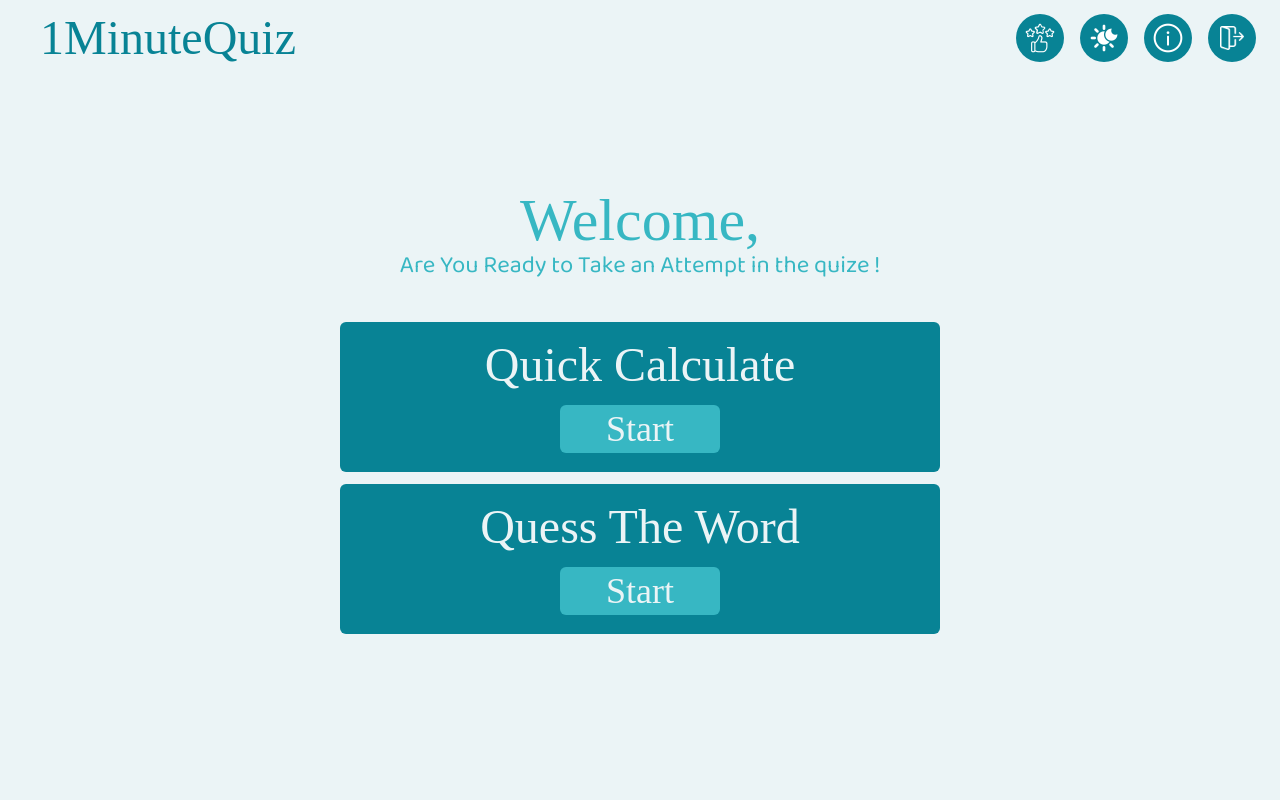
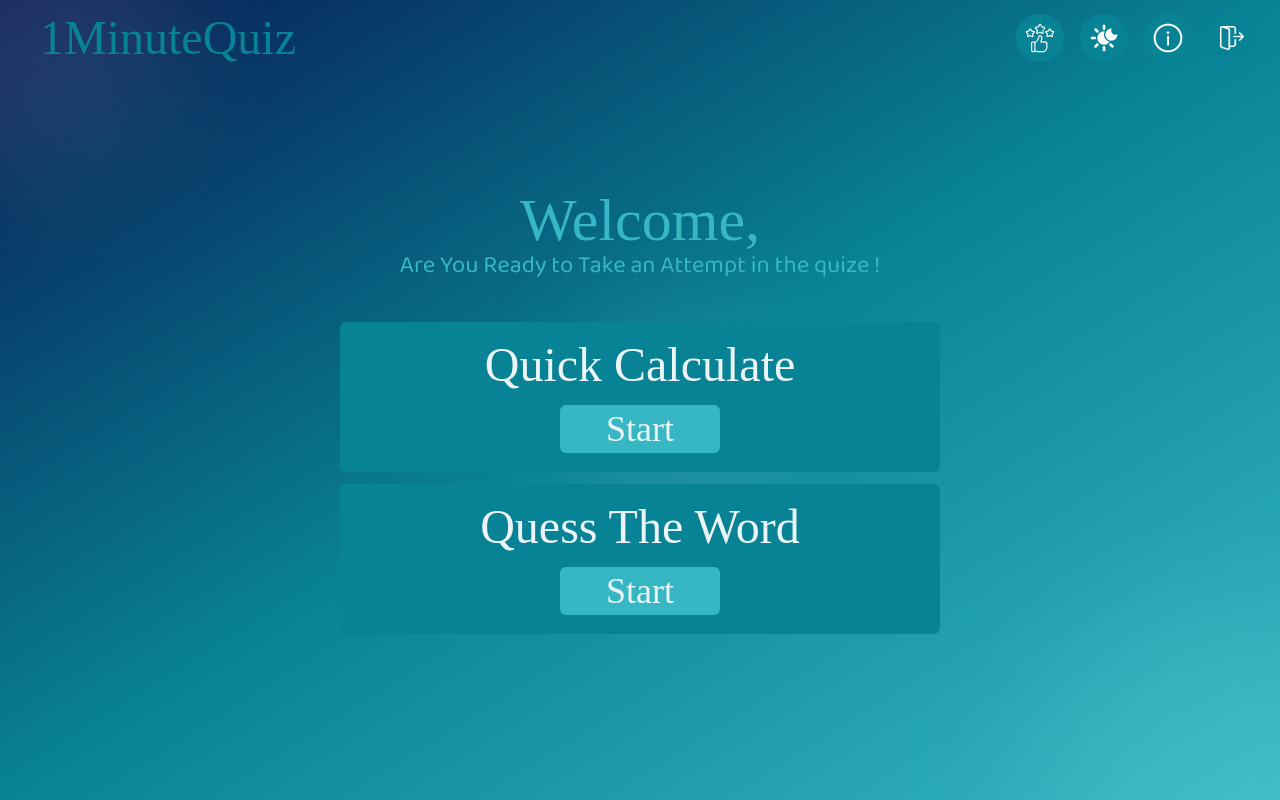
Before and after one commit to Ahshan-Haquc/OneMinuteQuiz_Frontend, a React (Vite) app: page / in a window 1280 px wide. Built offline with nearby package versions, Linux system fonts and the light colour scheme; no server answers; a web font is replaced by a local one.

Commit message:
Added attractive background in main page bg

```diff
--- a/src/App.tsx
+++ b/src/App.tsx
@@ -16,7 +16,7 @@ function AuthLoader({ children }: { children: React.ReactNode }) {
 
 function App() {
   return (
-    <div className="bg-[#EBF4F6] min-h-screen w-screen">
+    <div className="min-h-screen w-screen">
       <Provider store={store}>
         <AuthLoader>
           <RouterProvider router={router} />
--- a/src/layouts/MainLayout.tsx
+++ b/src/layouts/MainLayout.tsx
@@ -2,10 +2,28 @@ import { Outlet } from "react-router-dom";
 
 export default function MainLayout() {
   return (
-    <>
-      {/* You can add public header/navbar here if needed */}
-      <Outlet />
-      {/* You can add public footer here if needed */}
-    </>
+    <div
+      className="
+        min-h-screen w-full
+        bg-gradient-to-br
+        from-[#071952]
+        via-[#088395]
+        to-[#37B7C3]
+        relative
+        overflow-hidden
+      "
+    >
+      {/* Decorative glowing circles */}
+      <div className="absolute top-[-120px] left-[-120px] h-[300px] w-[300px] rounded-full bg-white/10 blur-3xl"></div>
+
+      <div className="absolute bottom-[-150px] right-[-100px] h-[350px] w-[350px] rounded-full bg-cyan-200/10 blur-3xl"></div>
+
+      <div className="absolute top-[40%] left-[45%] h-[200px] w-[200px] rounded-full bg-blue-100/10 blur-3xl"></div>
+
+      {/* Main page content */}
+      <div className="relative z-10">
+        <Outlet />
+      </div>
+    </div>
   );
 }
```
